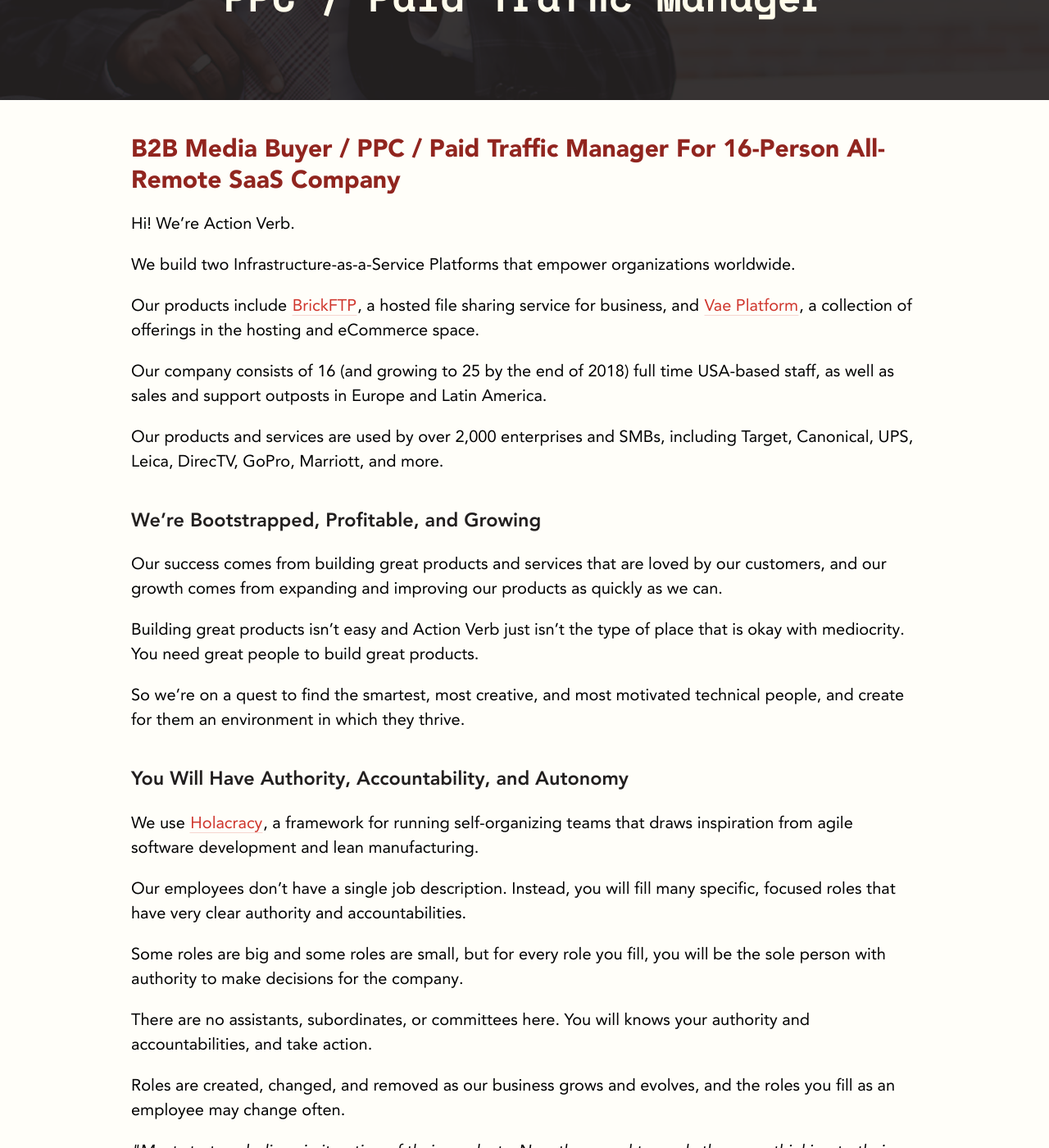
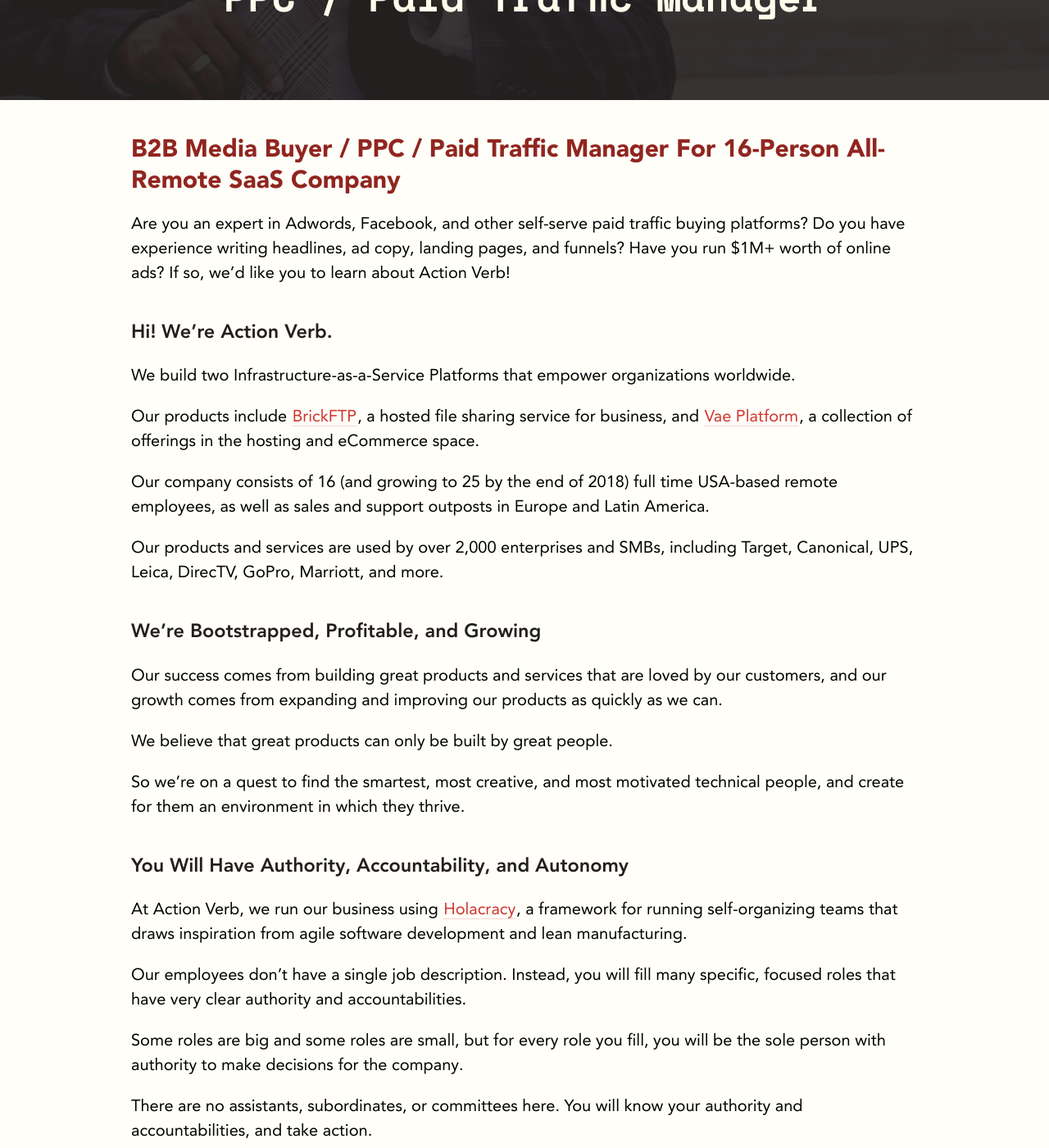
Before and after one commit to edelstone/actionverb.com, a Jekyll site: the page built from job-ads/media-buyer.md, in a window 1280 px wide and 1400 px high, scrolled down 290 px. Shown: the whole window at 82% size. Built offline with Jekyll 4.4.1, drawn with Linux system fonts in a browser that asks for light colours; some web fonts are replaced; some of the changed text lies outside the part shown.

Commit message:
Copy tweaks

```diff
--- a/job-ads/header-hi.md
+++ b/job-ads/header-hi.md
@@ -1,4 +1,4 @@
-Hi!  We're Action Verb.
+### Hi!  We're Action Verb.
 
 We build two Infrastructure-as-a-Service Platforms that empower
 organizations worldwide.
@@ -10,7 +10,7 @@ a collection of offerings in the hosting and eCommerce space.
 
 Our company consists of {{ site.team_size }} (and growing to {{ site.team_future_size }}
 by the end of 2018)
-full time USA-based staff, as well as sales and support outposts in
+full time USA-based remote employees, as well as sales and support outposts in
 Europe and Latin America.
 
 Our products and services are used by over 2,000 enterprises and
--- a/job-ads/header-top.md
+++ b/job-ads/header-top.md
@@ -6,9 +6,7 @@ Our success comes from building great products and services that are
 loved by our customers, and our growth comes from expanding and
 improving our products as quickly as we can.
 
-Building great products isn't easy and Action Verb just isn't the type
-of place that is okay with mediocrity.  You need great people to build
-great products.
+We believe that great products can only be built by great people.
 
 So we're on a quest to find the smartest, most creative, and most
 motivated technical people, and create for them an environment in which
@@ -17,7 +15,7 @@ they thrive.
 
 ### You Will Have Authority, Accountability, and Autonomy
 
-We use <a href="http://www.holacracy.org/" target="_blank">Holacracy</a>, a
+At Action Verb, we run our business using <a href="http://www.holacracy.org/" target="_blank">Holacracy</a>, a
 framework for running self-organizing teams that draws
 inspiration from agile software development and lean manufacturing.
 
@@ -29,7 +27,7 @@ fill, you will be the sole person with authority to make decisions for
 the company.
 
 There are no assistants, subordinates, or committees here.  You will
-knows your authority and accountabilities, and take action.
+know your authority and accountabilities, and take action.
 
 Roles are created, changed, and removed as our business grows and
 evolves, and the roles you fill as an employee may change often.
--- a/job-ads/header.md
+++ b/job-ads/header.md
@@ -19,8 +19,8 @@ and Fort Lauderdale.
 
 ## Results-Based Hiring
 
-To abuse a sports metaphor, think of Action Verb is as major-league team.
-Just like an NFL or NBA team has a limited number of picks in the
+Action Verb approaches recruiting like a major-league sports team.
+Just like a team in the NFL or NBA has only a limited number of picks in the
 draft, we only have a small number of slots available for new employees,
 and we want to maximize the chance that the people we draft have the
 highest possible chance of producing results for the team.
--- a/job-ads/media-buyer.md
+++ b/job-ads/media-buyer.md
@@ -5,6 +5,11 @@ hero-class: hero-6
 ---
 
 ## B2B Media Buyer / PPC / Paid Traffic Manager For {{ site.team_size }}-Person All-Remote SaaS Company
+
+Are you an expert in Adwords, Facebook, and other self-serve paid
+traffic buying platforms?  Do you have experience writing headlines, ad
+copy, landing pages, and funnels?  Have you run $1M+ worth of
+online ads?  If so, we'd like you to learn about Action Verb!
 
 {% include_relative header.md %}
 
```
Also changed, not shown: job-ads/pay.md (+1 -1 lines).
